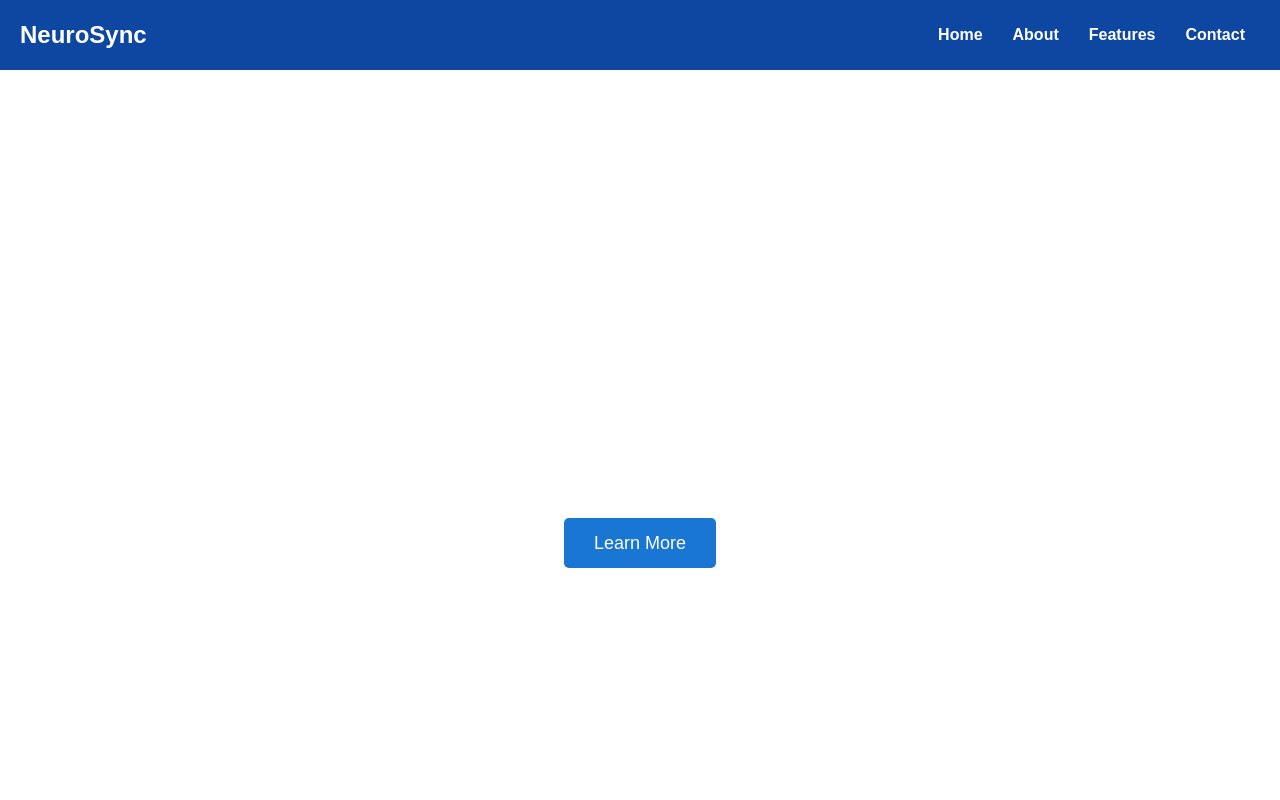
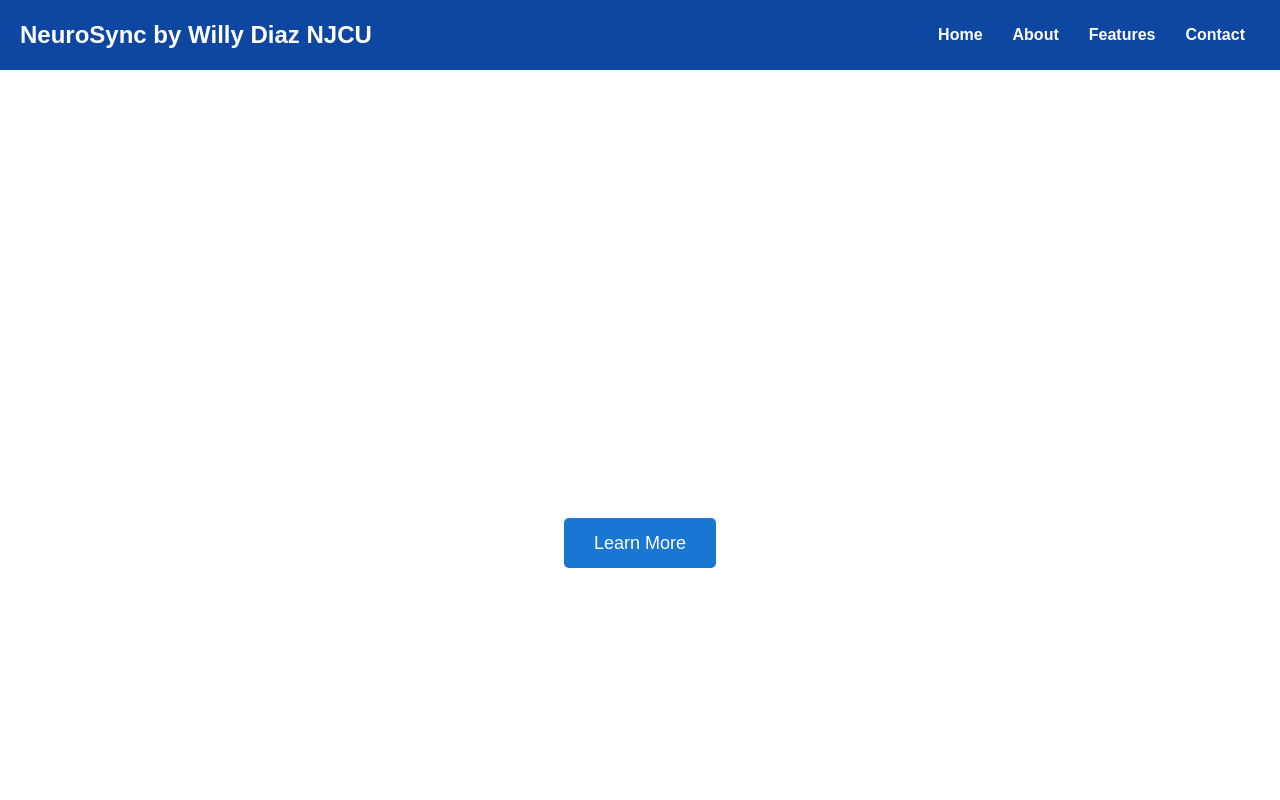
Before and after one commit to pea-k/projectnov, a plain HTML site: page index.html in a window 1280 px wide. Shown: the top 800 px of the page. Drawn offline with Linux system fonts and the light colour scheme.

Commit message:
Update index.html

```diff
--- a/index.html
+++ b/index.html
@@ -9,7 +9,7 @@
 <body>
     <header>
         <nav class="navbar">
-            <div class="logo">NeuroSync</div>
+            <div class="logo">NeuroSync by Willy Diaz NJCU</div>
             <ul class="nav-links" id="navLinks">
                 <li><a href="#hero">Home</a></li>
                 <li><a href="#about">About</a></li>
```
